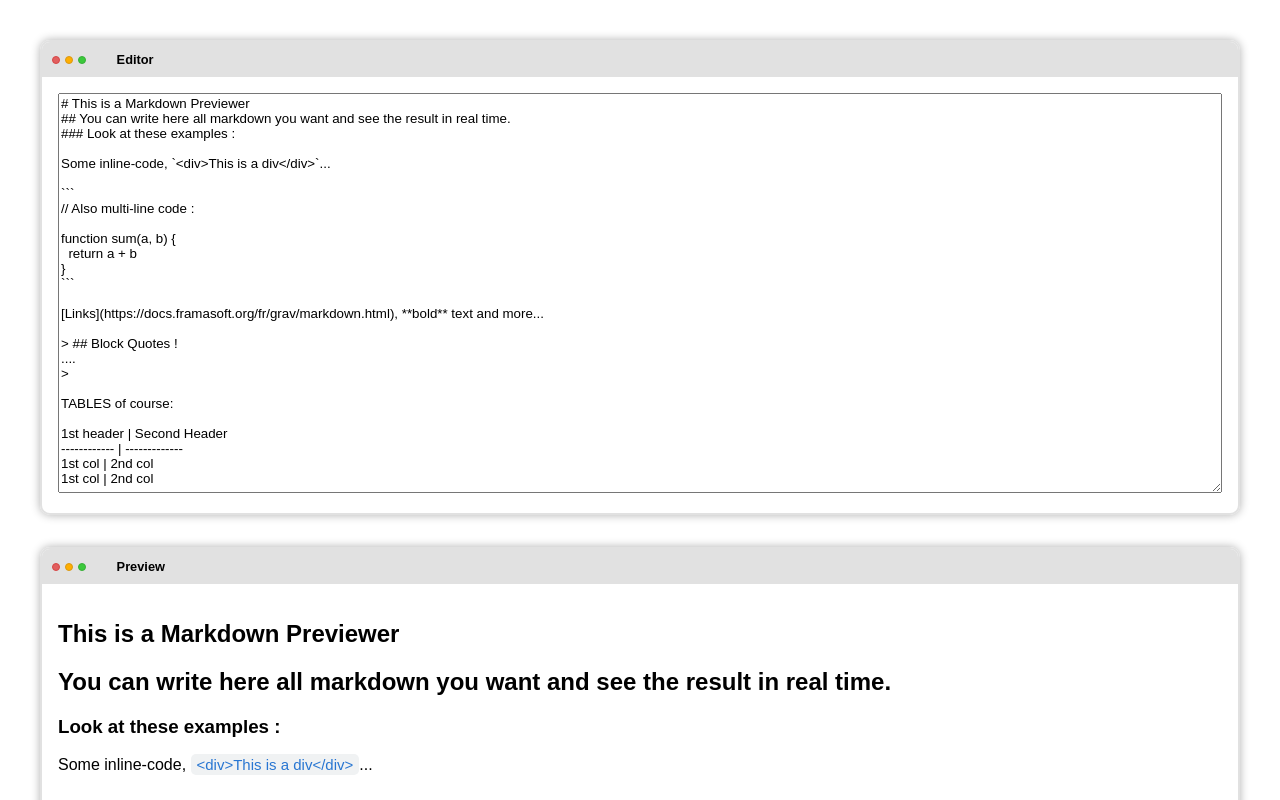
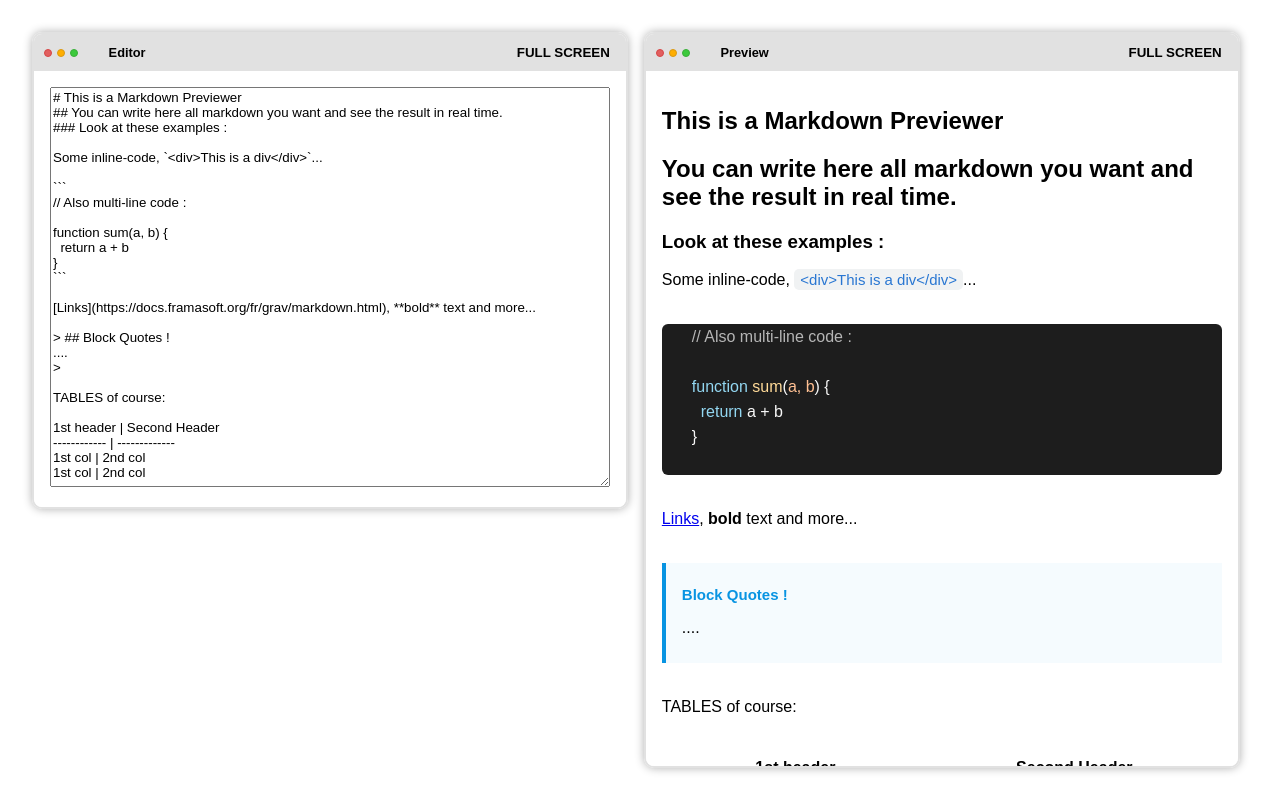
Before and after one commit to TheNewDevl/fcc-Markdown-Previewer, a React (Vite) app: page / in a window 1280 px wide. Shown: the top 800 px of the page. Built offline with nearby package versions, Linux system fonts and the light colour scheme.

Commit message:
add window resize functionality

```diff
--- a/src/App.scss
+++ b/src/App.scss
@@ -4,5 +4,18 @@
 }
 
 body {
+  margin: 0;
   padding: 2em;
 }
+
+.App {
+  height: calc(100vh - 4em);
+  position: relative;
+}
+
+.App {
+  @media screen and (min-width: 1200px) {
+    gap: 1em;
+    display: flex;
+  }
+}
--- /dev/null
+++ b/src/components/Editor/Editor.scss
@@ -0,0 +1,3 @@
+textarea {
+
+}
--- a/src/components/Editor/Editor.tsx
+++ b/src/components/Editor/Editor.tsx
@@ -1,5 +1,6 @@
 import {Window} from "../Window/Window";
 import {ChangeEvent, useEffect, useRef} from "react";
+import "./Editor.scss"
 
 type EditorProps = {
     parser: (value: string) => void
--- a/src/components/Window/Window.scss
+++ b/src/components/Window/Window.scss
@@ -1,9 +1,17 @@
 .window {
   border-radius: 10px;
   border: 2px solid #e1e1e1;
-  overflow: hidden;
   box-shadow: 0 0 10px 0 #b0b0b0;
   margin-bottom: 2em;
+  width: 100%;
+  height: fit-content;
+  max-height: 100%;
+  overflow: scroll;
+  transition: all 300ms ease-in-out;
+
+  @media screen and (min-width: 1200px) {
+    width: 49%;
+  }
 
   &:hover, &:focus, &:active {
     box-shadow: 0 0 10px 2px #b0b0b0;
@@ -23,11 +31,13 @@
     padding: 0;
     font-size: 0.8em;
     font-weight: 600;
-
   }
 
-  & main {
+  & .main {
     padding: 1em;
+    height: 100%;
+    min-height: 100%;
+    background: #fff;
   }
 }
 
@@ -65,3 +75,27 @@
 textarea {
   min-height: 400px;
 }
+
+.full-screen {
+  position: absolute;
+  width: 100%;
+  height: 100%;
+  z-index: 1000;
+  top: 0;
+}
+
+
+.fs-btn {
+  flex-grow: 2;
+  text-align: right;
+  border: none;
+  background: transparent;
+  font-weight: 600;
+  text-transform: uppercase;
+  cursor: pointer;
+  transition: font-size 300ms ease-in-out;
+}
+
+.fs-btn:hover {
+  text-decoration: underline;
+}
--- a/src/components/Window/Window.tsx
+++ b/src/components/Window/Window.tsx
@@ -1,21 +1,32 @@
 import './Window.scss'
-import {PropsWithChildren} from "react";
+import {PropsWithChildren, useState} from "react";
 
 interface WindowProps extends PropsWithChildren {
     windowTitle: string,
 }
 
 export const Window = ({windowTitle, children}: WindowProps) => {
+    const [isFs, setIsFs] = useState(false)
+
+    const handleClassName = () => {
+        return isFs ? "window full-screen" : "window"
+    }
+    const handleFsBtnContent = () => {
+        return isFs ? "X" : "Full Screen"
+    }
+
     return (
-        <section className="window">
+        <section className={handleClassName()}>
             <header>
                 <span className="round"></span>
                 <span className="round"></span>
                 <span className="round"></span>
                 <h1 className="window__title">{windowTitle}</h1>
+                <button className="fs-btn"
+                        onClick={() => setIsFs(!isFs)}>{handleFsBtnContent()}</button>
             </header>
 
-            <main>
+            <main className="main">
                 {children}
             </main>
         </section>
```
